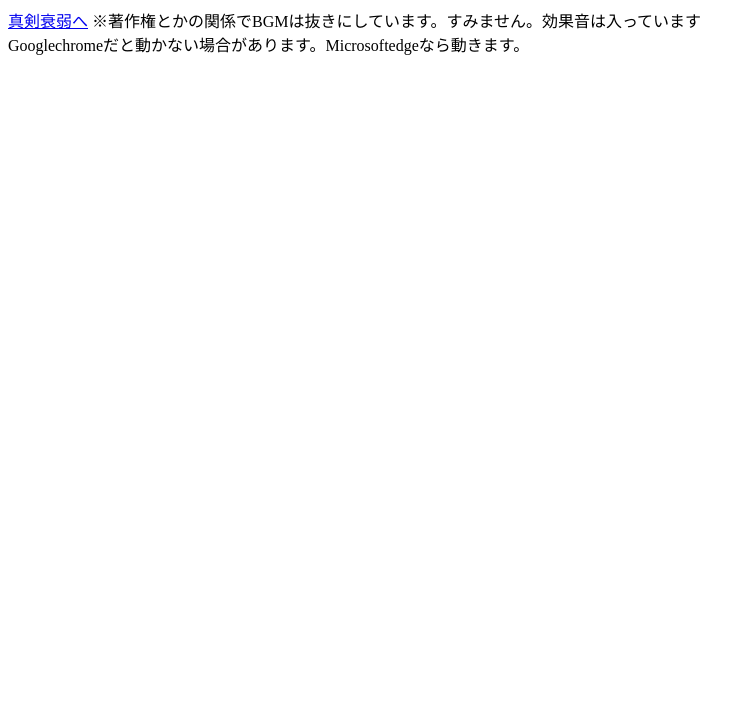
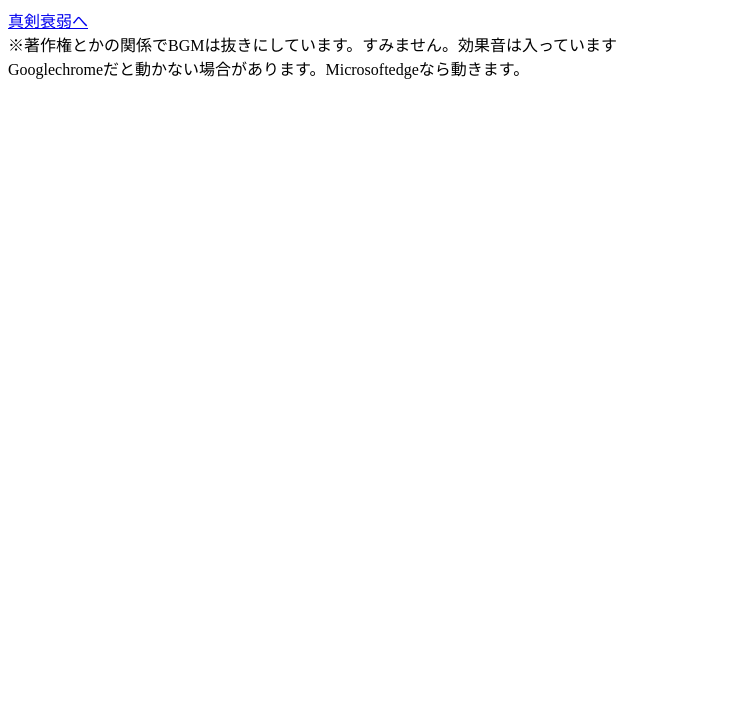
Before and after one commit to Tosikiq/shinkeisuizyaku, a plain HTML site: page index.html in a window 1280 px wide. Shown: the part 81-800 px from the top of the page, without its empty margins (0-751 px from the left). Drawn offline with Linux system fonts and the light colour scheme.

Commit message:
Update index.html

```diff
--- a/index.html
+++ b/index.html
@@ -7,7 +7,7 @@
 <body>
 <h1>成果物</h1>
 <a href="cardgame/title.html">真剣衰弱へ</a>
-<a>※著作権とかの関係でBGMは抜きにしています。すみません。効果音は入っています</a>
+<div>※著作権とかの関係でBGMは抜きにしています。すみません。効果音は入っています</div>
 
 <div>  Googlechromeだと動かない場合があります。Microsoftedgeなら動きます。</div>
 </body>
```
